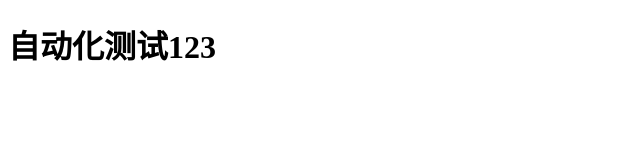
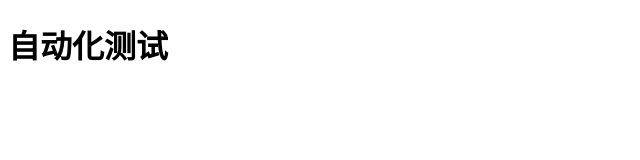
Before and after one commit to JaniceXuJun/test, a plain HTML site: page index.html in a window 1280 px wide. Shown: the full height of the page, 0-640 px from the left. Drawn offline with Linux system fonts and the light colour scheme.

```diff
--- a/index.html
+++ b/index.html
@@ -6,6 +6,6 @@
     <title>自动化测试</title>
 </head>
 <body>
-    <h1>自动化测试123</h1>
+    <h1>自动化测试</h1>
 </body>
 </html>
```
Also changed, not shown: 1 other file.
